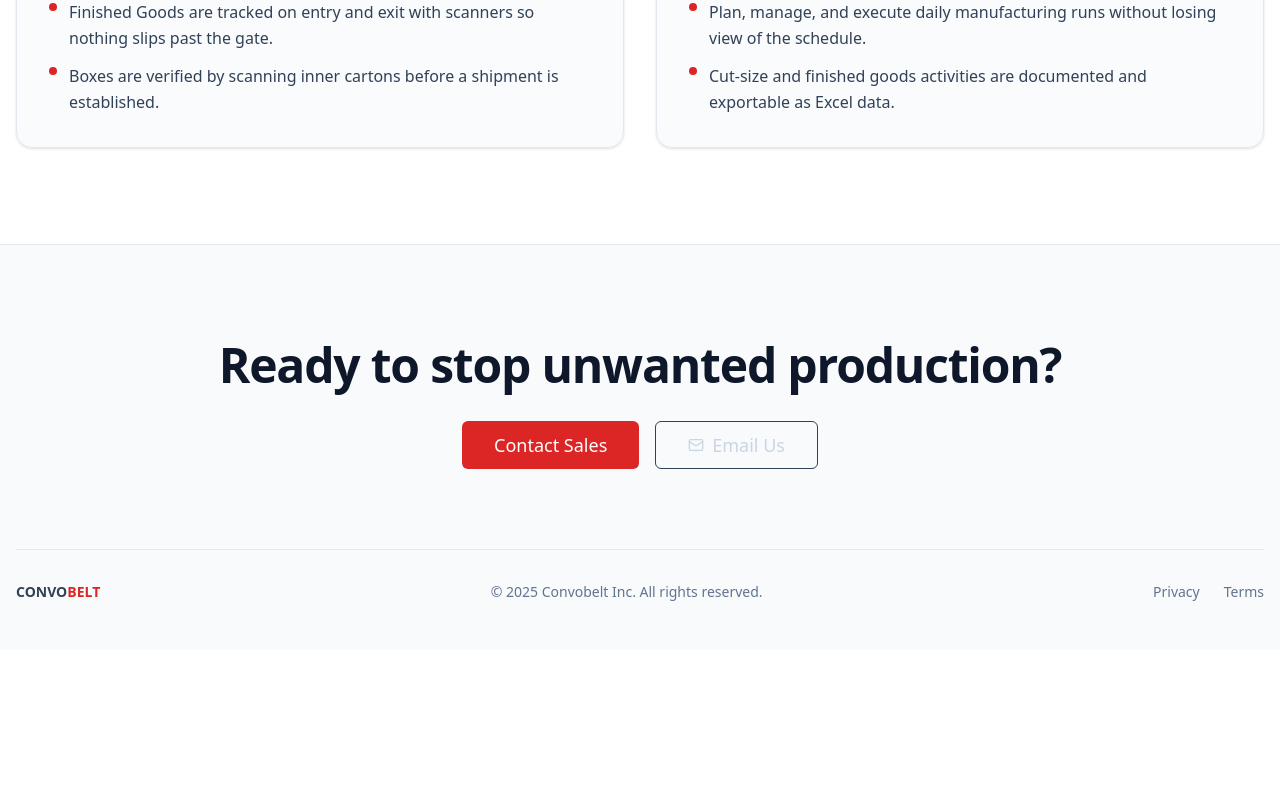
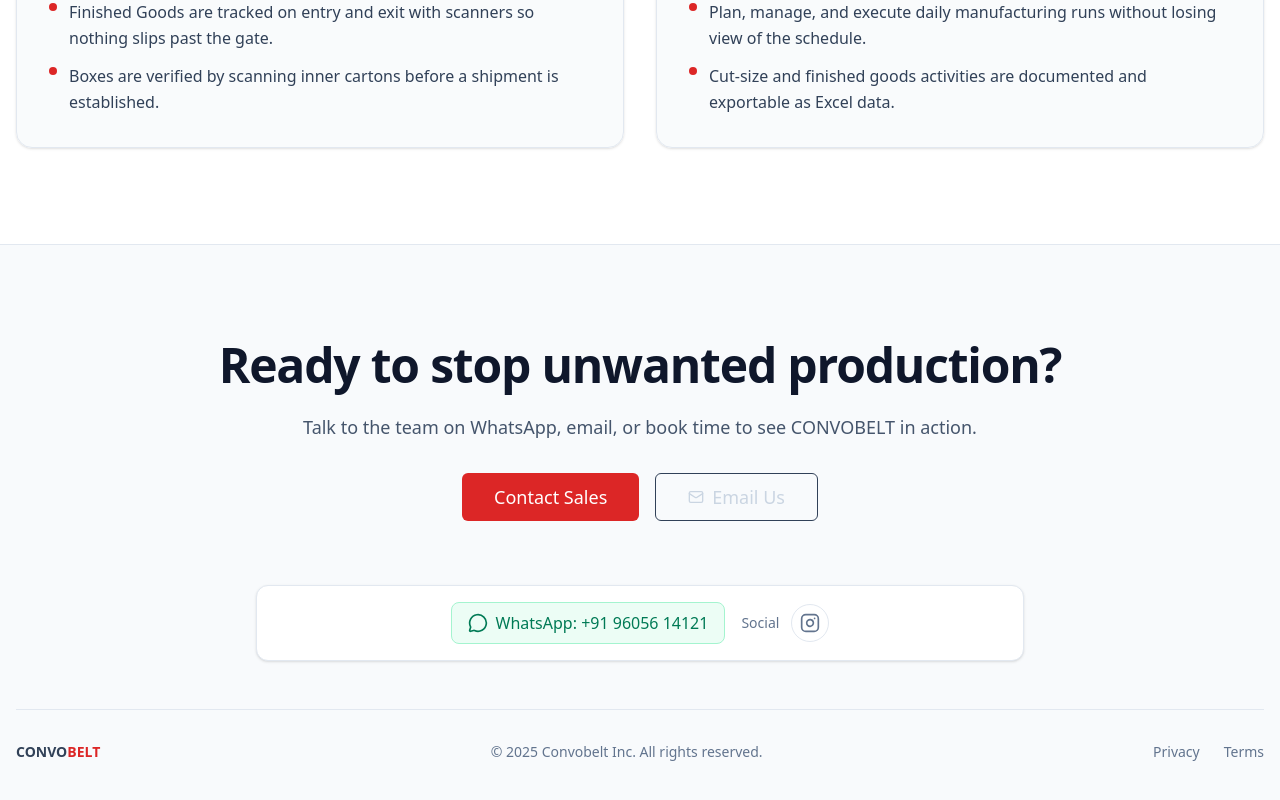
Before and after one commit to convobelt/convobelt, a Next.js app: page / in a window 1280 px wide. Shown: the part 5123-5923 px from the top of the page. Before the commit the page ends 5773 px from the top, so only its background shows below. Built offline with nearby package versions, Linux system fonts and the light colour scheme.

Commit message:
Add social links and WhatsApp contact

```diff
--- a/src/components/Footer.tsx
+++ b/src/components/Footer.tsx
@@ -1,16 +1,19 @@
 "use client";
 
 import { Button } from "./ui/Button";
-import { Mail } from "lucide-react";
+import { Instagram, Mail, MessageCircle } from "lucide-react";
 
 export default function Footer() {
     return (
         <footer id="contact" className="bg-slate-50 border-t border-slate-200 pt-24 pb-12">
             <div className="container mx-auto px-4">
-                <div className="max-w-4xl mx-auto text-center mb-20">
-                    <h2 className="text-4xl md:text-5xl font-bold text-slate-900 mb-8">
+                <div className="max-w-4xl mx-auto text-center mb-16">
+                    <h2 className="text-4xl md:text-5xl font-bold text-slate-900 mb-6">
                         Ready to stop unwanted production?
                     </h2>
+                    <p className="text-lg text-slate-600 mb-8">
+                        Talk to the team on WhatsApp, email, or book time to see CONVOBELT in action.
+                    </p>
                     <div className="flex flex-col sm:flex-row gap-4 justify-center">
                         <Button size="lg" variant="primary">
                             Contact Sales
@@ -19,6 +22,31 @@ export default function Footer() {
                             <Mail className="w-4 h-4 mr-2" />
                             Email Us
                         </Button>
+                    </div>
+                </div>
+
+                <div className="max-w-3xl mx-auto mb-12">
+                    <div className="flex flex-col sm:flex-row items-center justify-center gap-4 p-4 rounded-xl border border-slate-200 bg-white shadow-sm">
+                        <a
+                            href="https://wa.me/919605614121"
+                            className="inline-flex items-center gap-2 px-4 py-2 rounded-lg bg-emerald-50 text-emerald-700 border border-emerald-200 hover:border-emerald-300 transition-colors"
+                            aria-label="Chat on WhatsApp"
+                        >
+                            <MessageCircle className="w-5 h-5" />
+                            WhatsApp: +91 96056 14121
+                        </a>
+                        <div className="flex items-center gap-3 text-slate-500">
+                            <span className="text-sm">Social</span>
+                            <a
+                                href="https://www.instagram.com/convobelt/"
+                                className="p-2 rounded-full border border-slate-200 hover:border-slate-300 hover:text-slate-900 transition-colors"
+                                aria-label="Convobelt on Instagram"
+                                target="_blank"
+                                rel="noreferrer"
+                            >
+                                <Instagram className="w-5 h-5" />
+                            </a>
+                        </div>
                     </div>
                 </div>
 
```
